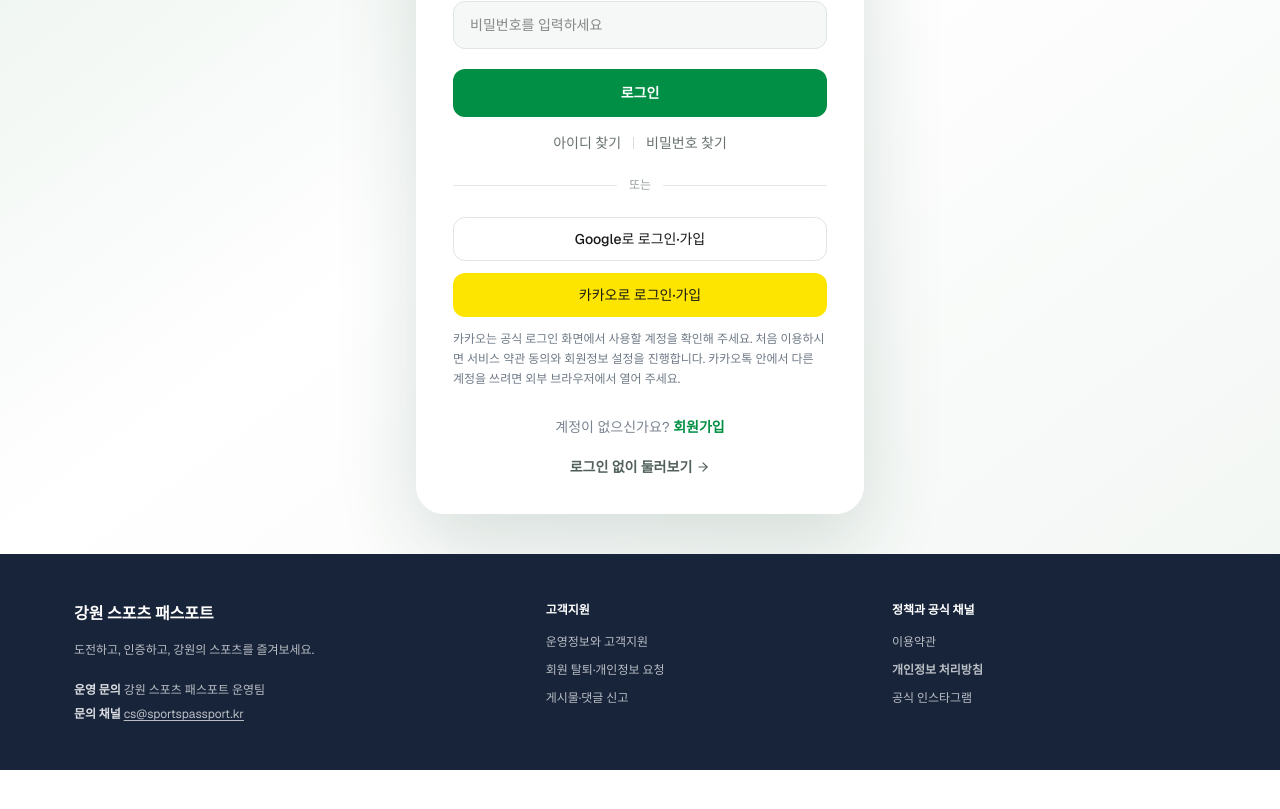
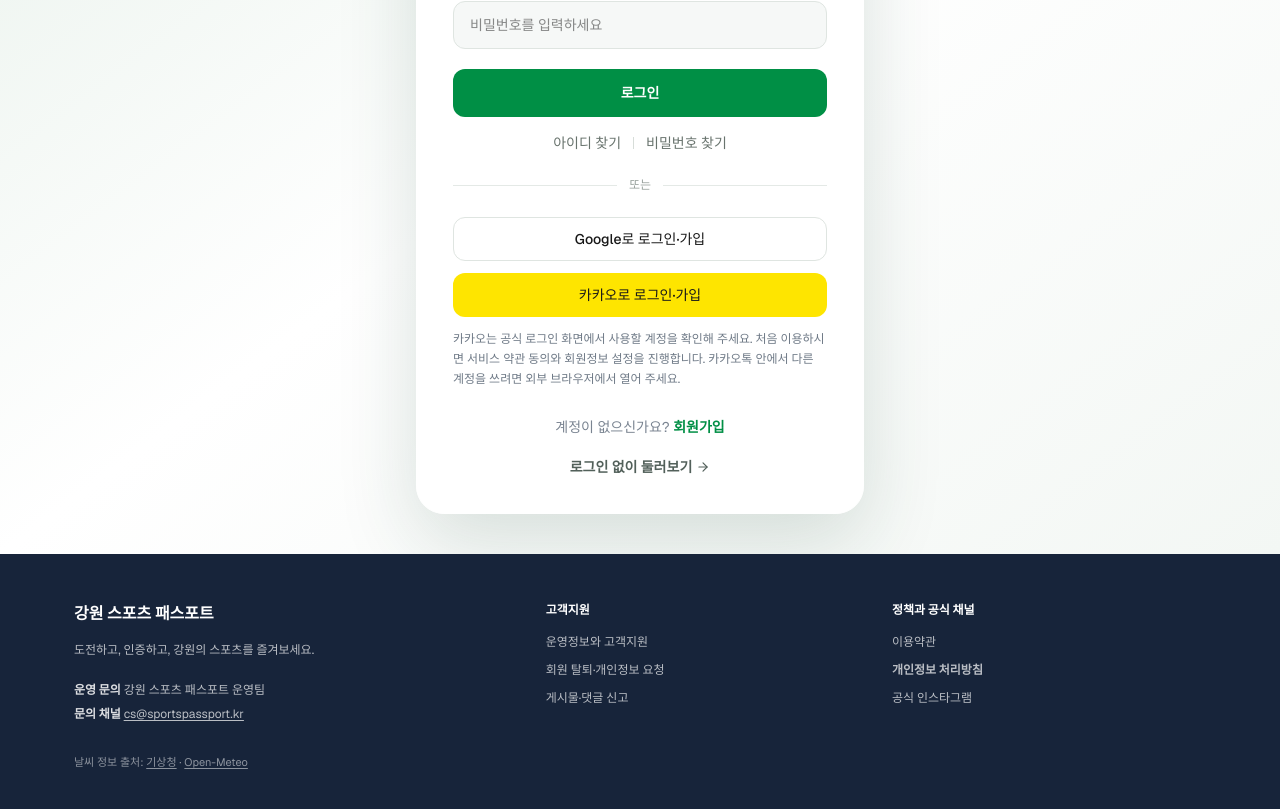
Before and after one commit to snupels/snupel, a Next.js app: page /login in a window 1280 px wide. Shown: the part 404-1213 px from the top of the page. Before the commit the page ends 1174 px from the top, so only its background shows below. Built offline with nearby package versions, Linux system fonts and the light colour scheme; no server answers.

Commit message:
Move weather attribution from home card to footer (#70)

```diff
--- a/components/HomePage.tsx
+++ b/components/HomePage.tsx
@@ -92,7 +92,6 @@ const gangwonWeatherRegions = [
 export default function HomePage() {
   const [heroIndex, setHeroIndex] = useState(0);
   const [autoPlay, setAutoPlay] = useState(true);
-  const [weatherSource, setWeatherSource] = useState<"kma" | "open_meteo">("kma");
   const [weatherRetry, setWeatherRetry] = useState(0);
   const [weatherFailed, setWeatherFailed] = useState(false);
   const [weatherLoading, setWeatherLoading] = useState(true);
@@ -125,7 +124,6 @@ export default function HomePage() {
         if (cancelled) return;
         setWeatherLoading(false);
         setWeatherFailed(false);
-        setWeatherSource(weather.source);
         setTemperature(weather.temperatureC === null ? null : Math.round(weather.temperatureC));
         setTemperatureRange(weather.precipitationProbability === null ? "강수 확률 확인 중" : `강수 확률 ${weather.precipitationProbability}%`);
         const labels: Record<string, string> = { clear: "맑음", cloudy: "구름 많음", overcast: "흐림", none: "", rain: "비", rain_snow: "비·눈", snow: "눈", shower: "소나기" };
@@ -249,7 +247,6 @@ export default function HomePage() {
                 <AppIcon name="activity" className="size-3.5" /> {weatherDetail}
               </p>
               {weatherFailed && <button type="button" onClick={() => { setWeatherLoading(true); setWeatherFailed(false); setTemperatureRange("날씨 불러오는 중"); setWeatherRetry(value => value + 1); }} className="mt-2 cursor-pointer text-xs font-semibold text-[#007a3d] underline">날씨 다시 불러오기</button>}
-              <a href={weatherSource === "open_meteo" ? "https://open-meteo.com/" : "https://www.weather.go.kr/"} target="_blank" rel="noreferrer" className="mt-2 block text-right text-[9px] text-[#87918c] underline-offset-2 hover:underline">{weatherSource === "open_meteo" ? "Weather data by Open-Meteo.com" : "날씨 제공: 기상청"}</a>
             </aside>
 
             <div className="order-1 max-w-2xl text-white lg:order-2" aria-live="polite">
--- a/components/SiteFooter.tsx
+++ b/components/SiteFooter.tsx
@@ -20,6 +20,9 @@ export function SiteFooter() {
           <div className="mt-4 flex flex-col items-start gap-3"><Link href="/terms/service/" className="hover:text-white hover:underline">이용약관</Link><Link href="/terms/privacy/" className="font-bold hover:text-white hover:underline">개인정보 처리방침</Link><a href={SERVICE_INFO.instagramUrl} target="_blank" rel="noopener noreferrer" className="hover:text-white hover:underline">공식 인스타그램</a></div>
         </nav>
       </div>
+      <p className="mx-auto mt-8 max-w-[1180px] px-4 text-[11px] text-white/50 sm:px-6">
+        날씨 정보 출처: <a href="https://www.weather.go.kr/" target="_blank" rel="noopener noreferrer" className="underline underline-offset-2 hover:text-white">기상청</a> · <a href="https://open-meteo.com/" target="_blank" rel="noopener noreferrer" className="underline underline-offset-2 hover:text-white">Open-Meteo</a>
+      </p>
     </footer>
   );
 }
--- a/tests/home-loading-states.cjs
+++ b/tests/home-loading-states.cjs
@@ -3,6 +3,7 @@ const assert = require("node:assert/strict");
 const fs = require("node:fs");
 const path = require("node:path");
 const home = fs.readFileSync(path.join(__dirname, "..", "components/HomePage.tsx"), "utf8");
+const footer = fs.readFileSync(path.join(__dirname, "..", "components/SiteFooter.tsx"), "utf8");
 
 assert.ok(home.includes('stampCount: number | null'));
 assert.ok(home.includes('level: string | null'));
@@ -15,7 +16,8 @@ assert.ok(home.includes('if (cancelled || request !== requestId) return;'));
 assert.ok(home.includes('if (!autoPlay || weatherLoading) return;'));
 assert.ok(home.includes('[weatherRegionIndex, autoPlay, weatherLoading]'));
 assert.ok(home.includes('setWeatherLoading(false);'));
-assert.ok(home.includes('Weather data by Open-Meteo.com'));
+assert.ok(!home.includes('Weather data by Open-Meteo.com'));
+assert.ok(footer.includes('https://open-meteo.com/'));
 assert.ok(home.includes('api.weather('));
 assert.ok(!home.includes('api.openMeteoWeather('));
 console.log("PASS: home never invents passport progress on failure and waits for weather before rotating");
```
